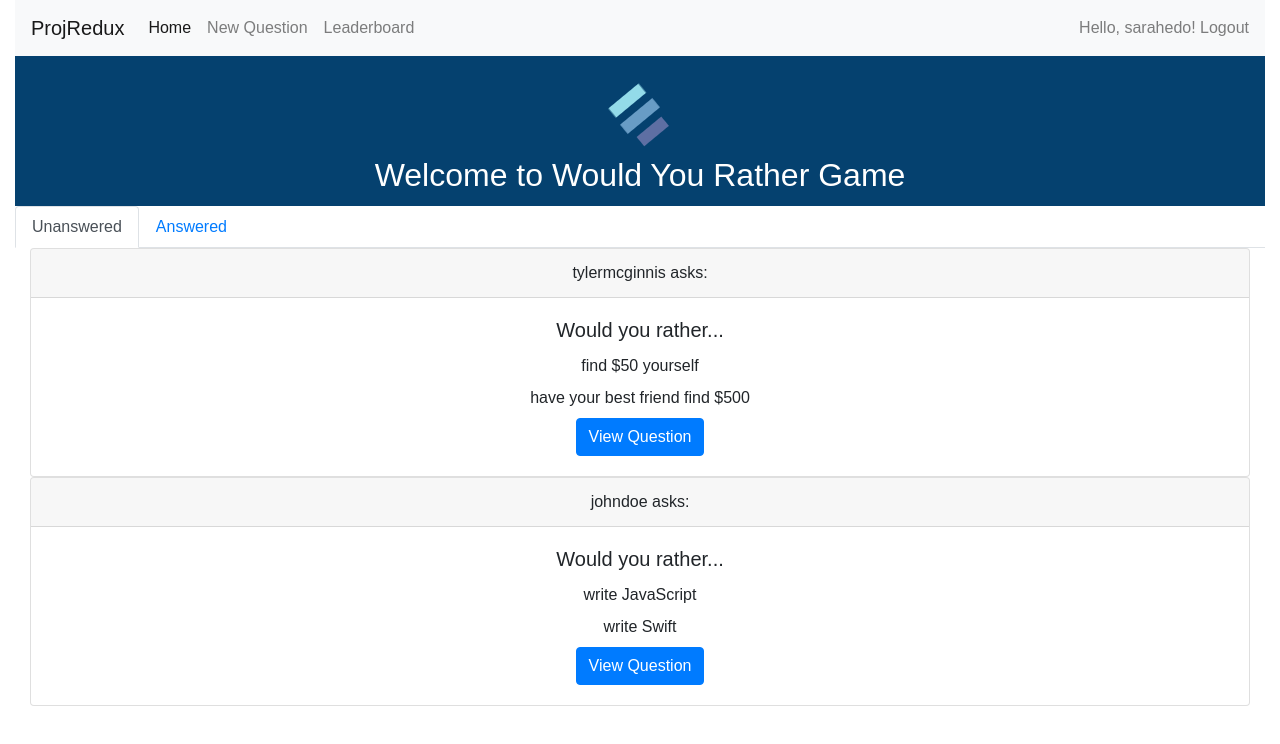
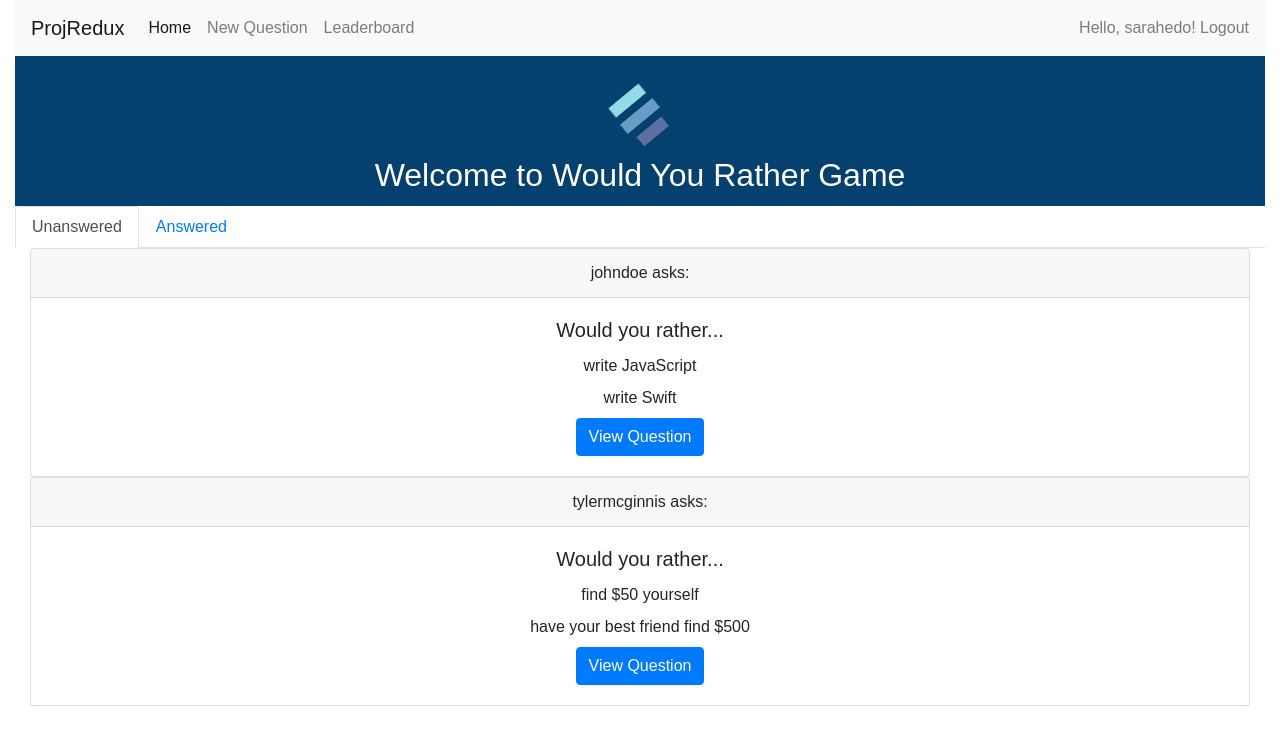
Before and after one commit to WafaWaheedaS/Would-You-Rather, a React (Create React App) app: page / in a window 1280 px wide. Both pictures are taken after a click on the button "Login". Shown: the top 744 px of the page. Built offline with nearby package versions, Linux system fonts and the light colour scheme.

Commit message:
Sort questions by timestap

```diff
--- a/package.json
+++ b/package.json
@@ -5,6 +5,8 @@
   "dependencies": {
     "bootstrap": "^4.3.1",
     "formik": "^2.0.1",
+    "js-cookie": "^2.2.1",
+    "lodash": "^4.17.15",
     "react": "^16.9.0",
     "react-bootstrap": "^1.0.0-beta.12",
     "react-dom": "^16.9.0",
--- a/src/App.js
+++ b/src/App.js
@@ -10,6 +10,7 @@ import CreateQuestion from "./views/CreateQuestion";
 import Page404 from "./views/Page404";
 import Navbar from "./components/Navbar";
 import { connect } from "react-redux";
+import Cookies from "js-cookie";
 
 class App extends Component {
   constructor(props) {
@@ -21,12 +22,20 @@ class App extends Component {
     loggedIn: false
   };
 
+  // componentDidMount() {
+  //   if (Cookies.get("signin-status")) {
+  //     this.setState({ loggedIn: true });
+  //   }
+  // }
   handleLogin() {
-    this.setState({ loggedIn: true });
+    const inHalfADay = 0.5;
+    this.setState({ loggedIn: true }, () =>
+      Cookies.set("signin-status", true, { expires: inHalfADay })
+    );
   }
 
   handleLogout() {
-    this.setState({ loggedIn: false });
+    this.setState({ loggedIn: false }, () => Cookies.remove("signin-status"));
   }
 
   render() {
@@ -74,7 +83,6 @@ class App extends Component {
             }
           />
           <Route
-            exac
             path="/leaderboard"
             render={() =>
               this.state.loggedIn ? <Leaderboard /> : <Redirect to="/" />
--- a/src/views/Home.js
+++ b/src/views/Home.js
@@ -26,7 +26,12 @@ class Home extends Component {
       const unanswered = Object.keys(this.props.questions).filter(
         q => !Object.keys(this.props.answers).includes(q)
       );
-      const unansweredQuestions = unanswered.map(q => this.props.questions[q]);
+      const unansweredQuestions = unanswered
+        .map(key => ({
+          ...this.props.questions[key]
+        }))
+        .sort((a, b) => b.timestamp - a.timestamp); //.map(q => this.props.questions[q]);
+
       const selectedOptions = Object.keys(this.props.answers).map(a => {
         const x = this.props.questions[a];
         const y = this.props.answers[a];
```
Also changed, not shown: 1 other file (tests, documents, lock files or other folders).
